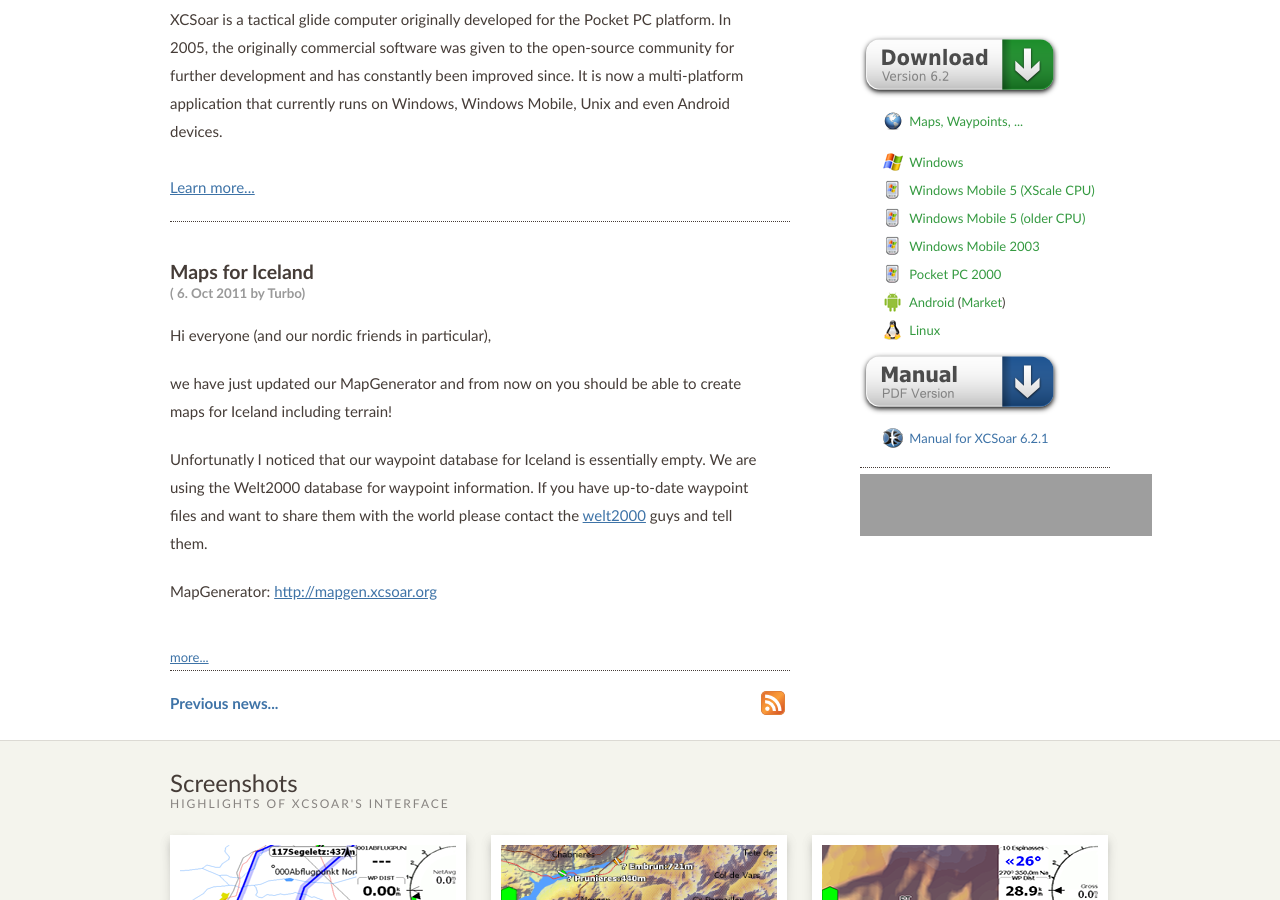
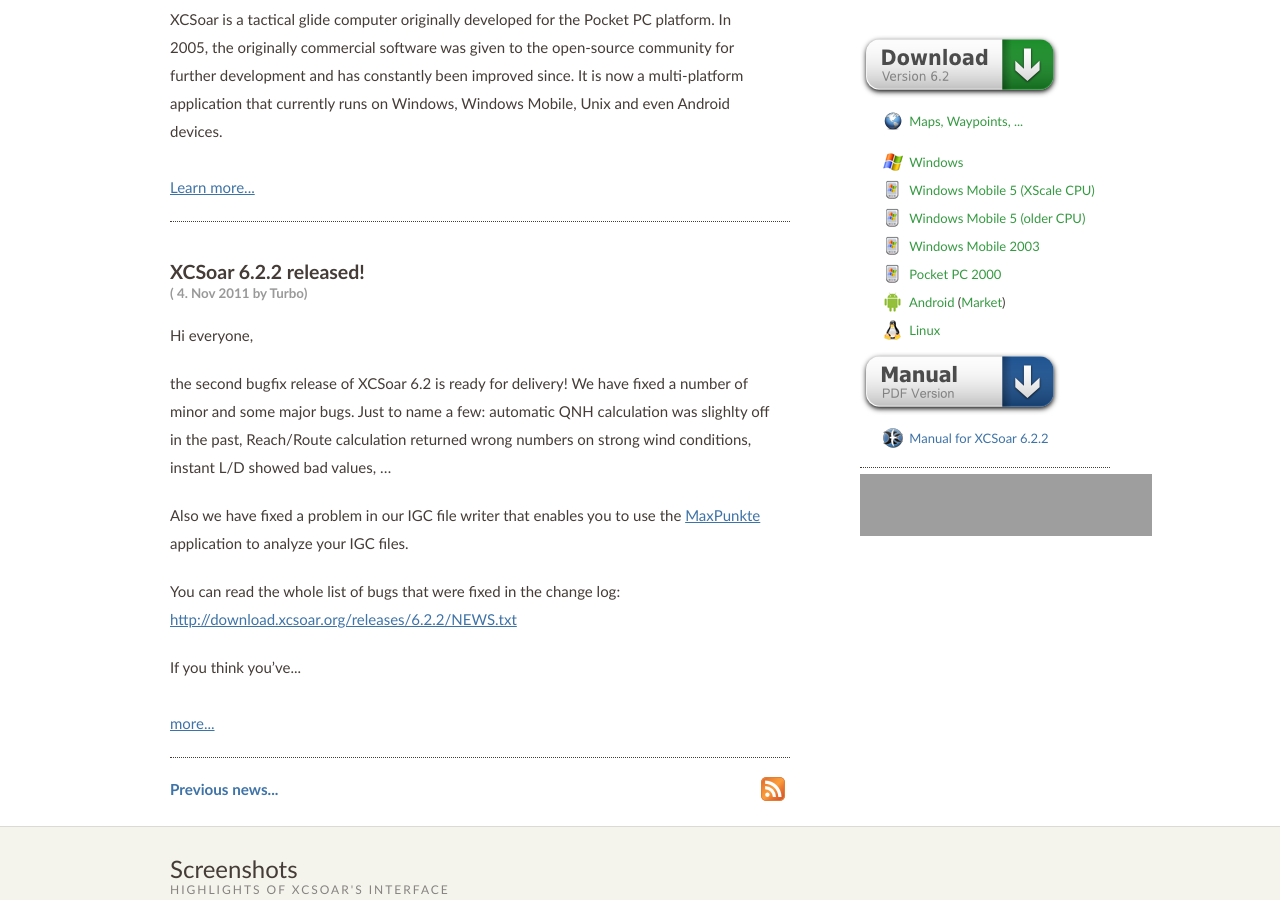
Before and after one commit to XCSoar/website, a Jekyll site: the page built from index.html, in a window 1280 px wide and 900 px high, scrolled down 204 px. Built offline with Jekyll 4.4.1, drawn with Linux system fonts in a browser that asks for light colours; grey boxes are pictures that could not be loaded.

Commit message:
release 6.2.2

```diff
--- a/_config.yml
+++ b/_config.yml
@@ -1,7 +1,7 @@
 permalink: /discover/:year/:month/:day/:title.html
 
-xcsoar_stable_version: 6.2.1
-xcsoar_testing_version: 6.2.1
+xcsoar_stable_version: 6.2.2
+xcsoar_testing_version: 6.2.2
 xcsoar_old_version: 6.1.5
 
 xcsoar_next_milestone: 'XCSoar 6.3'
--- /dev/null
+++ b/_posts/2011-11-04-XCSoar_6.2.2_released.md
@@ -0,0 +1,32 @@
+---
+layout: post
+color: blue
+title: XCSoar 6.2.2 released!
+author: Turbo
+---
+Hi everyone,
+
+the second bugfix release of XCSoar 6.2 is ready for delivery! We have fixed
+a number of minor and some major bugs. Just to name a few: automatic QNH
+calculation was slighlty off in the past, Reach/Route calculation returned wrong
+numbers on strong wind conditions, instant L/D showed bad values, ...
+
+Also we have fixed a problem in our IGC file writer that enables you to use
+the [MaxPunkte](http://www.maxpunkte.de/cms/) application to analyze your IGC
+files.
+
+You can read the whole list of bugs that were fixed in the change log:
+ <{{ site.download_server_url }}6.2.2/NEWS.txt>
+
+If you think you've found another bug please tell us! For that you should follow
+the steps at [http://www.xcsoar.org/develop/new_ticket.html](/develop/new_ticket.html)
+to create a new bug report.
+
+Download:
+
+ [http://www.xcsoar.org/download/](/download/)
+ <{{ site.download_server_url }}6.2.2/>
+ <https://market.android.com/details?id=org.xcsoar>
+
+The next maintenance release will be 6.2.3, to be released on demand.
+The next major release will be 6.3.
```
